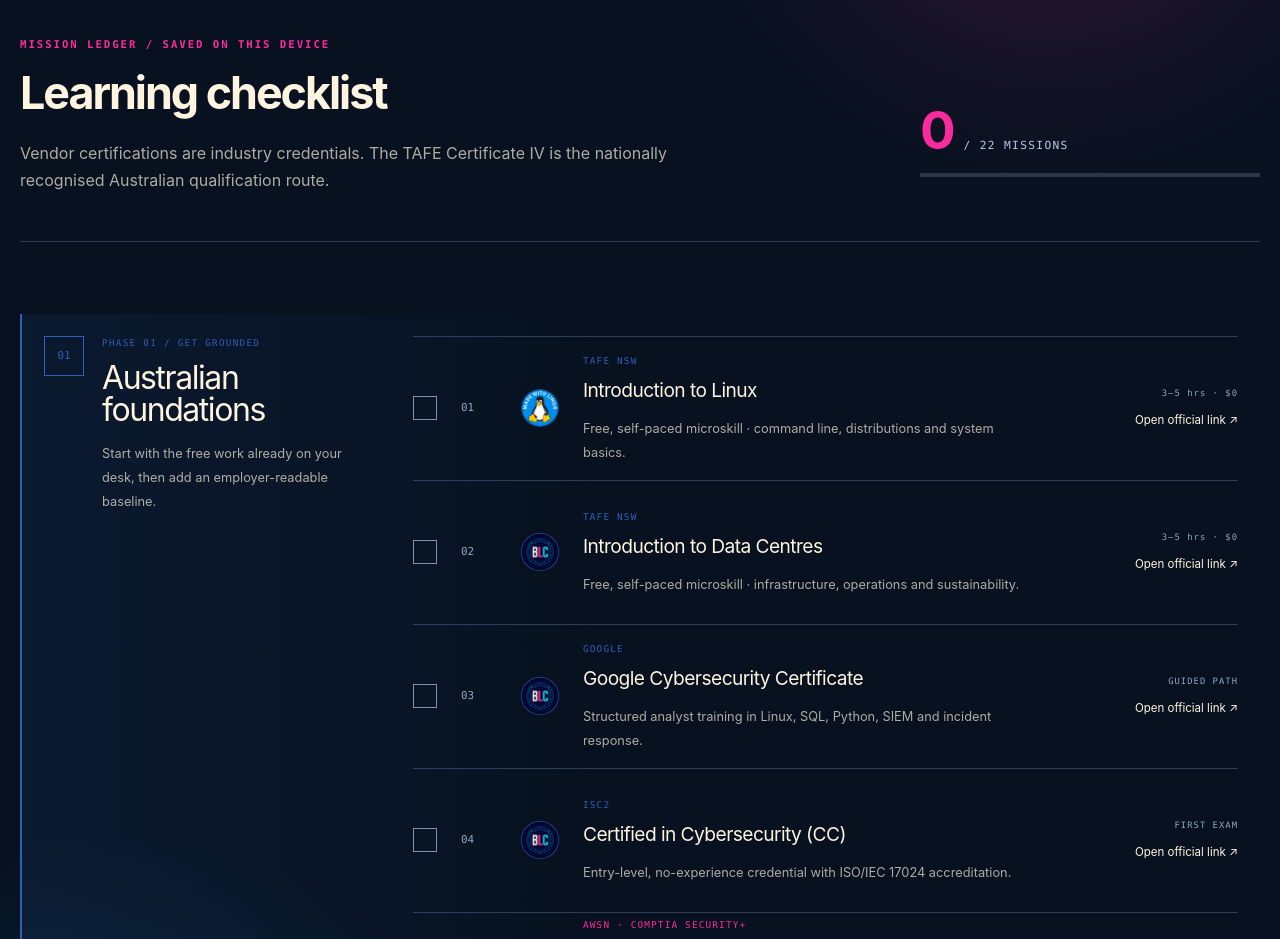
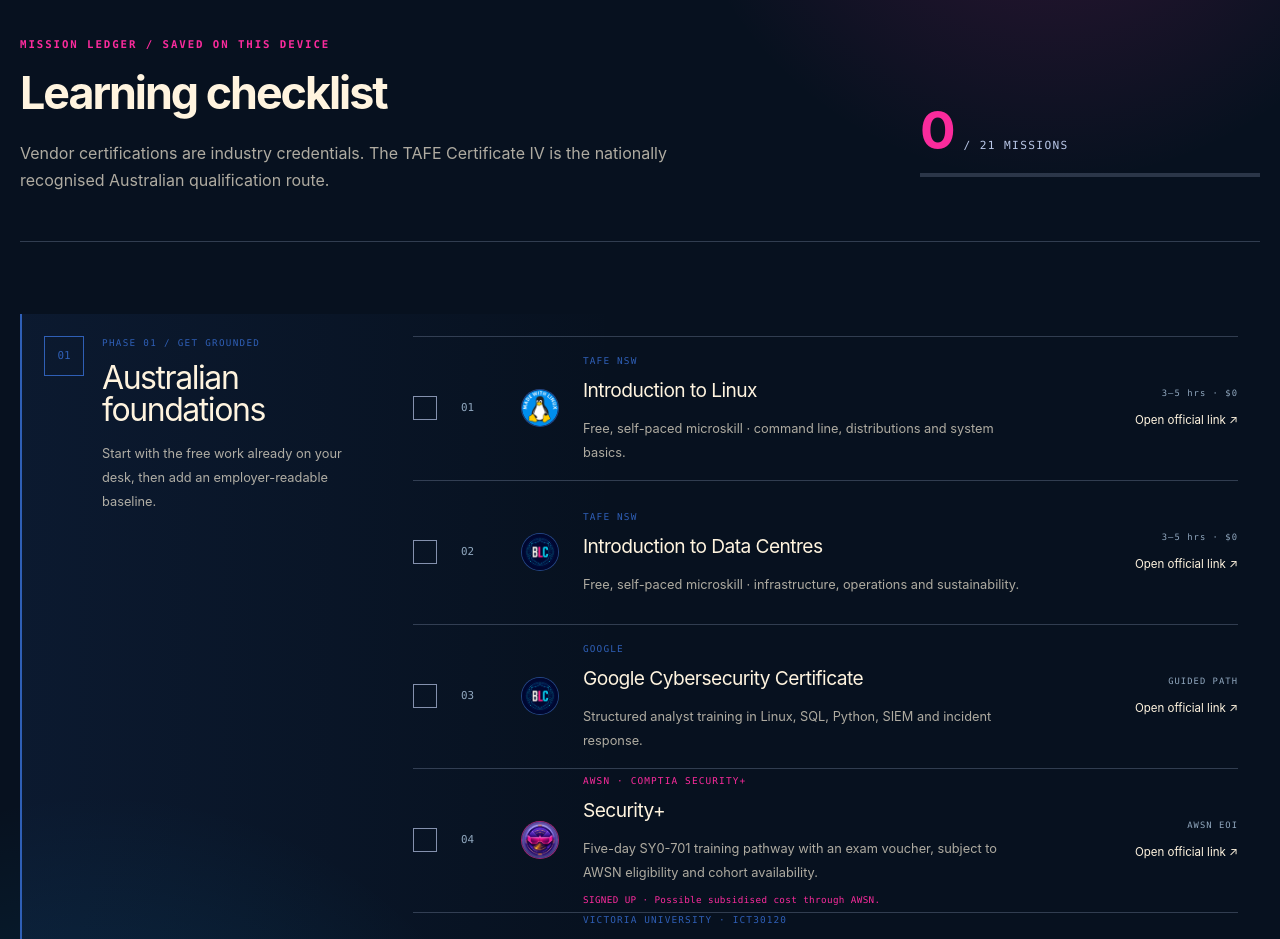
Before and after one commit to bitpixi2/bitpixi-learns-cybersec, a Next.js app: page / in a window 1280 px wide. Shown: the part 880-1819 px from the top of the page. Built offline with nearby package versions, Linux system fonts and the light colour scheme.

Commit message:
Remove ISC2 foundation item

```diff
--- a/app/page.tsx
+++ b/app/page.tsx
@@ -60,15 +60,6 @@
         note: "Structured analyst training in Linux, SQL, Python, SIEM and incident response.",
         signal: "GUIDED PATH",
         href: "https://grow.google/certificates/cybersecurity/",
-        track: "foundation",
-      },
-      {
-        id: "isc2-cc",
-        title: "Certified in Cybersecurity (CC)",
-        provider: "ISC2",
-        note: "Entry-level, no-experience credential with ISO/IEC 17024 accreditation.",
-        signal: "FIRST EXAM",
-        href: "https://www.isc2.org/certifications/cc",
         track: "foundation",
       },
       {
@@ -555,7 +546,7 @@
           <h2>Build the right base</h2>
           <p>
             Start with Linux and infrastructure basics, then complete the Victorian IT pathway
-            needed for Free TAFE before Cert IV Cyber Security. Add ISC2 CC or Security+ for a
+            needed for Free TAFE before Cert IV Cyber Security. Add Security+ for a
             recognised baseline; use SC-900 and PortSwigger labs to turn it into practical work.
           </p>
         </div>
```
